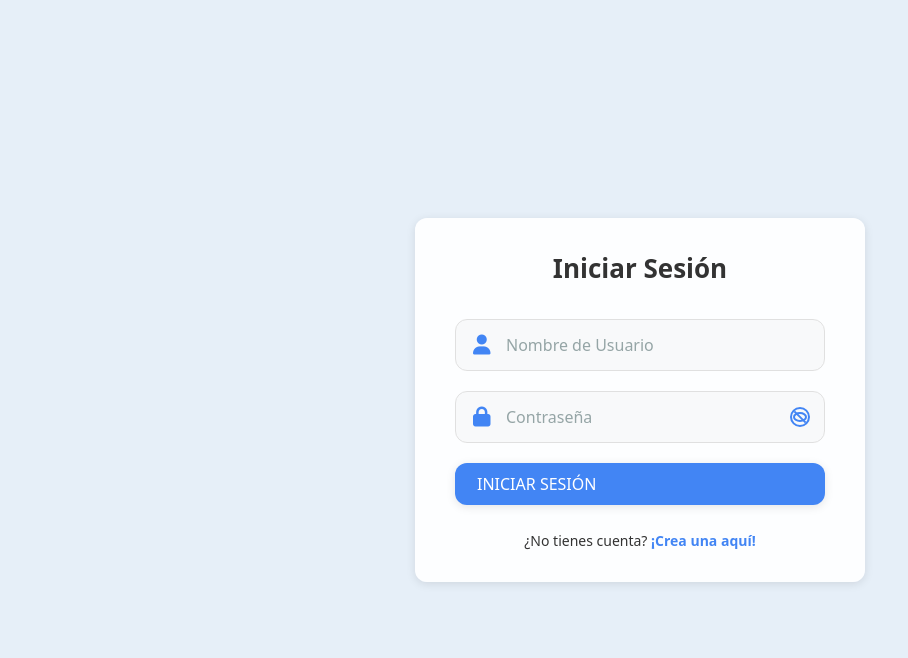
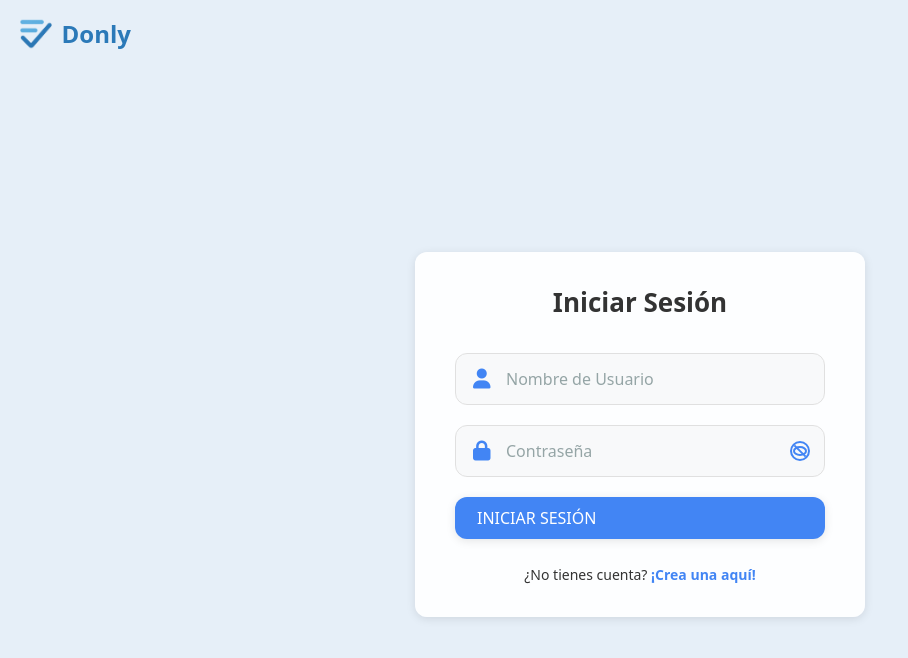
Before and after one commit to MancillaO/app-todo, a website with bundled scripts: page public/pages/login.html in a window 1280 px wide. Shown: the whole page, without its empty margins (0-908 px from the left). Built offline with nearby package versions, Linux system fonts and the light colour scheme.

Commit message:
fix login min-height

```diff
--- a/public/pages/login.html
+++ b/public/pages/login.html
@@ -4,7 +4,7 @@
 <head>
   <meta charset="UTF-8">
   <meta name="viewport" content="width=device-width, initial-scale=1.0">
-  <title>Donly</title>
+  <title>Donly - Iniciar Sesión</title>
   <link rel="stylesheet" href="../styles/base.css">
   <link href="https://cdnjs.cloudflare.com/ajax/libs/font-awesome/6.0.0-beta3/css/all.min.css" rel="stylesheet">
   <link rel="stylesheet" href="../styles/styles.css">
@@ -13,6 +13,27 @@
 </head>
 
 <body class="blue-bg">
+  <div class="bubbles-container">
+    <div class="bubble"></div>
+    <div class="bubble"></div>
+    <div class="bubble"></div>
+    <div class="bubble"></div>
+    <div class="bubble"></div>
+    <div class="bubble"></div>
+    <div class="bubble"></div>
+    <div class="bubble"></div>
+    <div class="bubble"></div>
+    <div class="bubble"></div>
+  </div>
+
+  <header class="landing-header">
+    <div class="logo">
+      <img src="../assets/images/logo.webp" alt="Logo Donly">
+      <h1>Donly</h1>
+    </div>
+  </header>
+
+  <main class="auth-main">
     <div class="login-container">
       <form class="login-form" action="/login" method="POST">
         <h2>Iniciar Sesión</h2>
@@ -40,6 +61,7 @@
         </div>
       </form>
     </div>
+  </main>
 </body>
 
 </html>
--- a/public/styles/styles.css
+++ b/public/styles/styles.css
@@ -1,18 +1,45 @@
 * {
   text-decoration: none;
+  margin: 0;
+  padding: 0;
+  box-sizing: border-box;
+}
+
+html {
+  height: 100%;
+  width: 100%;
+  overflow-x: hidden;
 }
 
 body {
+  min-height: 100vh;
+  min-height: -webkit-fill-available;
+  display: flex;
+  flex-direction: column;
+  justify-content: flex-start;
+  align-items: center;
+  margin: 0;
+  padding: 0;
   background-color: var(--light-bg);
   color: var(--text-color);
+  -webkit-font-smoothing: antialiased;
+  width: 100%;
+  position: relative;
+  overflow-x: hidden;
+}
 
+/* Auth Main Container */
+.auth-main {
+  flex: 1;
   display: flex;
+  flex-direction: column;
   justify-content: center;
   align-items: center;
-  height: 100vh;
-  margin: 0;
-  padding: 0 20px;
-  -webkit-font-smoothing: antialiased;
+  width: 100%;
+  padding: 20px;
+  position: relative;
+  z-index: 1;
+  box-sizing: border-box;
 }
 
 .login-container {
@@ -26,6 +53,58 @@ body {
   box-sizing: border-box;
   position: relative;
   transform: translateZ(0);
+  margin: 20px 0;
+}
+
+/* Header Styles */
+.landing-header {
+  width: 100%;
+  padding: 15px 20px;
+  display: flex;
+  justify-content: space-between;
+  align-items: center;
+  position: relative;
+  z-index: 2;
+  box-sizing: border-box;
+}
+
+.logo {
+  display: flex;
+  align-items: center;
+  gap: 0.6rem;
+  text-decoration: none;
+}
+
+.logo img {
+  width: 2rem;
+  height: auto;
+}
+
+.logo h1 {
+  font-size: 1.5rem;
+  font-weight: 700;
+  color: #2b79b8;
+  margin: 0;
+}
+
+/* Responsive Adjustments */
+@media (max-width: 768px) {
+  .login-container {
+    padding: 20px;
+    margin: 10px;
+  }
+
+  .landing-header {
+    padding: 15px;
+  }
+
+  .logo h1 {
+    font-size: 1.3rem;
+  }
+
+  .logo img {
+    width: 1.8rem;
+  }
 }
 
 .login-form h2 {
```
Also changed, not shown: public/pages/register.html (+23 -2 lines). Lines whose indentation alone changed are shown as unchanged.
